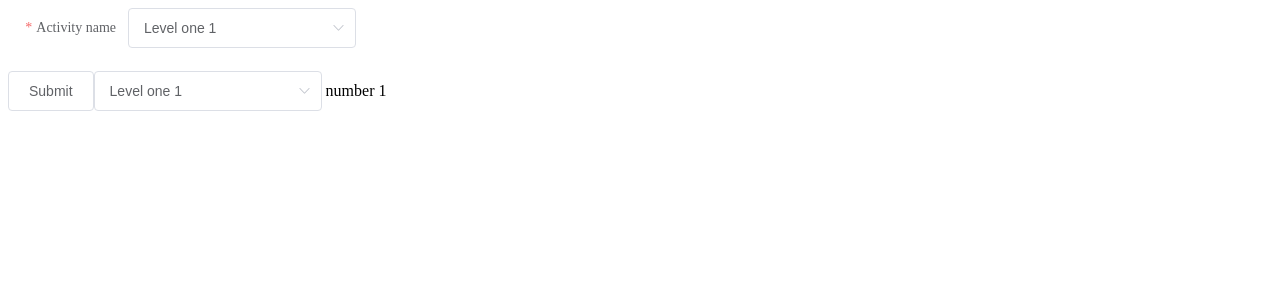
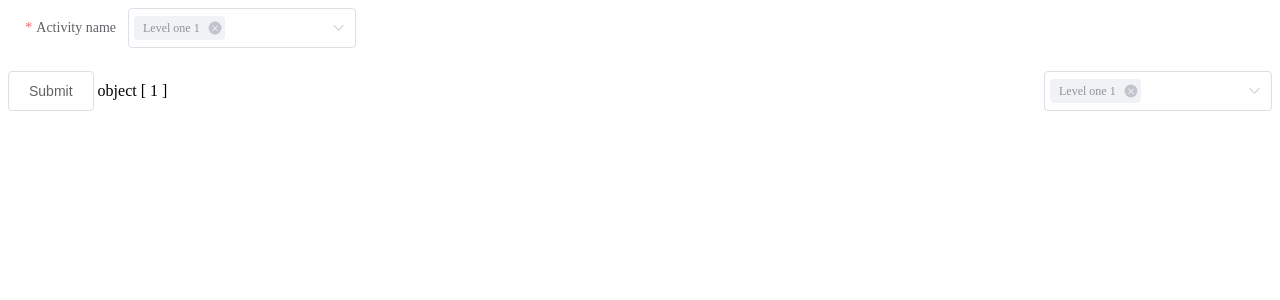
Before and after one commit to ITzhangxi/select-tree, a Vue app: page / in a window 1280 px wide. Shown: the top 300 px of the page. Built offline with nearby package versions, Linux system fonts and the light colour scheme.

Commit message:
feat: 多选

```diff
--- a/src/App.vue
+++ b/src/App.vue
@@ -15,17 +15,19 @@
         v-model="formff.name"
         :treeData="treeData"
         nodeKey="id"
-        :selectProps="{ clearable: true }"
+        :selectProps="{ clearable: true, multiple: true }"
       ></select-tree>
     </el-form-item>
   </el-form>
   <el-button @click="handleSubmit">Submit</el-button>
-  <select-tree
-    v-model="formff.name"
-    :treeData="treeData"
-    nodeKey="id"
-    :selectProps="{ clearable: true }"
-  ></select-tree>
+  <div style="float: right">
+    <select-tree
+      v-model="formff.name"
+      :treeData="treeData"
+      nodeKey="id"
+      :selectProps="{ clearable: true, multiple: true }"
+    ></select-tree>
+  </div>
   {{ typeof formff.name }}
   {{ formff.name }}
 </template>
--- a/src/components/SelectTree.vue
+++ b/src/components/SelectTree.vue
@@ -28,7 +28,14 @@
   </el-select>
 </template>
 <script>
-import { defineComponent, watch, ref, getCurrentInstance, nextTick } from "vue";
+import {
+  defineComponent,
+  watch,
+  ref,
+  getCurrentInstance,
+  nextTick,
+  computed,
+} from "vue";
 const setActive = (() => {
   const sty = document.createElement("style");
   document.body.appendChild(sty);
@@ -80,15 +87,16 @@ export default defineComponent({
       default: () => ({ children: "children", label: "label" }),
     },
   },
-  emits: ["update:modelValue", "node-click", "clear", "check"],
+  emits: ["update:modelValue", "node-click", "clear", "check", "remove-tag"],
   setup(props, context) {
     const self = getCurrentInstance();
     const ctx = self.ctx || {};
     const $attrs = ctx.$attrs || {};
     const selectProps = $attrs.selectProps || {};
     const map = mapData(props.treeData, props.nodeKey, props.props.children);
+    const isMultiple = computed(() => selectProps.multiple);
 
-    const selectVal = ref(selectProps.multiple ? [] : "");
+    const selectVal = ref(isMultiple.value ? [] : "");
     const checkedKeys = ref([]);
     const expandedKeys = ref([]);
     const selectRef = ref(null);
@@ -97,16 +105,15 @@ export default defineComponent({
     // 设置tree选中数据
     const setCheckedKeys = (id, reset = false) => {
       const ids = Array.isArray(id) ? id : [id];
-      if (selectProps.multiple) {
-        if (reset) checkedKeys.value = [];
+      if (isMultiple.value) {
+        const keys = reset ? [] : [...checkedKeys.value];
         ids.forEach((item) => {
-          const index = checkedKeys.value.indexOf(item);
-          if (index === -1) checkedKeys.value.push(item);
-          else checkedKeys.value.splice(index, 1);
+          const index = keys.indexOf(item);
+          if (index === -1) keys.push(item);
+          else keys.splice(index, 1);
         });
+        checkedKeys.value = [...new Set([...keys])];
       } else {
-        // eslint-disable-next-line no-debugger
-        debugger;
         if (!ids || !Array.isArray(ids) || !ids.length)
           return (checkedKeys.value = []);
         if (checkedKeys.value.includes(id)) {
@@ -120,7 +127,7 @@ export default defineComponent({
     // 设置select选择的值
     const setSelectVal = (ids) => {
       if (!Array.isArray(ids) || !ids.length) return (selectVal.value = "");
-      if (selectProps.multiple) {
+      if (isMultiple.value) {
         selectVal.value = [];
         ids.forEach((id) => {
           selectVal.value.push((map[id] && map[id][props.props.label]) || id);
@@ -141,8 +148,8 @@ export default defineComponent({
     // 更新 v-model
     const updateModel = (ids) => {
       if (!Array.isArray(ids) || !ids.length)
-        return context.emit("update:modelValue", "");
-      if (selectProps.multiple) {
+        return context.emit("update:modelValue", isMultiple.value ? [] : "");
+      if (isMultiple.value) {
         context.emit("update:modelValue", ids);
       } else {
         const id = ids[0];
@@ -159,9 +166,7 @@ export default defineComponent({
         // node选择
         setSelectNodeCheckbox(ids);
         updateModel(ids);
-      },
-      {
-        immediate: true,
+        expandedKeys.value = [...ids];
       }
     );
 
@@ -182,17 +187,27 @@ export default defineComponent({
     };
     const handleCheck = (node, { checkedKeys: handleCheckedKeys = [] }) => {
       if (selectProps.multiple) {
-        setCheckedKeys(handleCheckedKeys);
+        setCheckedKeys(handleCheckedKeys, true);
       } else {
         setCheckedKeys(node[props.nodeKey]);
       }
       context.emit("node-click", ...arguments);
     };
-    const handleRemoveTag = () => {
-      // context.emit("update:modelValue", "");
+    const handleRemoveTag = (tag) => {
+      const data = Object.values(map).find(
+        (item) => item[props.props.label] === tag
+      );
+      if (data) {
+        const id = data[props.nodeKey] || "";
+        const keys = [...checkedKeys.value];
+        const index = keys.indexOf(id);
+        if (index !== -1) keys.splice(index, 1);
+        checkedKeys.value = keys;
+        context.emit("remove-tag", data);
+      }
     };
     const handleClear = () => {
-      context.emit("update:modelValue", "");
+      context.emit("update:modelValue", isMultiple.value ? [] : "");
       context.emit("clear", ...arguments);
     };
 
```
